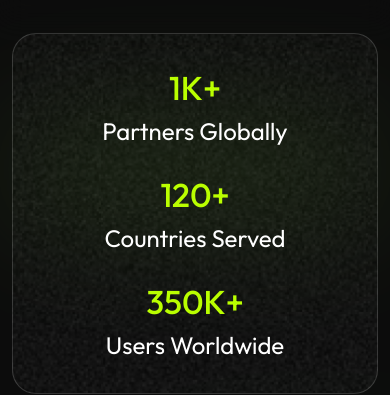
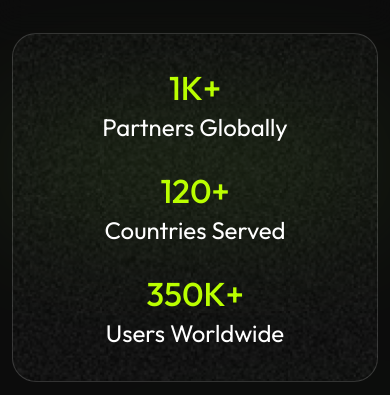
Before and after one commit to khushi303/test-march, a React (Create React App) app: page / in a window 390 px wide. Shown: the part 471-866 px from the top of the page. Built offline with nearby package versions, Linux system fonts and the light colour scheme.

Commit message:
change in spacing

```diff
--- a/src/components/User.jsx
+++ b/src/components/User.jsx
@@ -6,15 +6,15 @@ const User = () => {
             <div className='container mx-auto xl:max-w-[1164px] px-3'>
                 <div className="sm:max-w-[1036px] max-w-[430px] mx-auto pt-[36px] pb-[35px] border border-solid border-[#FFFFFF29] transition-all duration-300 ease-linear hover:border-[#BAFF00] bg-[url('./assets/images/png/bg-user.png')] bg-cover bg-center bg-no-repeat rounded-3xl flex items-center lg:justify-between justify-center flex-wrap relative cursor-pointer">
                     <div className='lg:w-[30%] sm:w-[50%] w-full px-3 relative z-10'>
-                        <p className='sm:text-[48px] text-[33px] font-medium text-center text-[#BAFF00] sm:mb-4 mb-3 leading-[110%]'>1K+</p>
+                        <p className='sm:text-[48px] text-[33px] font-medium text-center text-[#BAFF00] sm:mb-4 mb-2 leading-[110%]'>1K+</p>
                         <p className='text-[24px] font-normal text-center leading-[110%] text-white'>Partners Globally</p>
                     </div>
                     <div className='lg:w-[30%] sm:w-[50%] w-full sm:mt-0 mt-8 px-3 relative z-10'>
-                        <p className='sm:text-[48px] text-[33px] font-medium text-center text-[#BAFF00] sm:mb-4 mb-3 leading-[110%]'>120+</p>
+                        <p className='sm:text-[48px] text-[33px] font-medium text-center text-[#BAFF00] sm:mb-4 mb-2 leading-[110%]'>120+</p>
                         <p className='text-[24px] font-normal text-center leading-[110%] text-white'>Countries Served</p>
                     </div>
                     <div className='lg:w-[30%] sm:w-[50%] w-full lg:mt-0 mt-8 px-3 relative z-10'>
-                        <p className='sm:text-[48px] text-[33px] font-medium text-center text-[#BAFF00] sm:mb-4 mb-3 leading-[110%]'>350K+</p>
+                        <p className='sm:text-[48px] text-[33px] font-medium text-center text-[#BAFF00] sm:mb-4 mb-2 leading-[110%]'>350K+</p>
                         <p className='text-[24px] font-normal text-center leading-[110%] text-white'>Users Worldwide</p>
                     </div>
                     <div className='max-w-[436.2px] w-full h-[68.75px] bg-[#8AEA44] opacity-20 blur-[70px] absolute top-[28%] md:left-[27%] left-0'></div>
```
